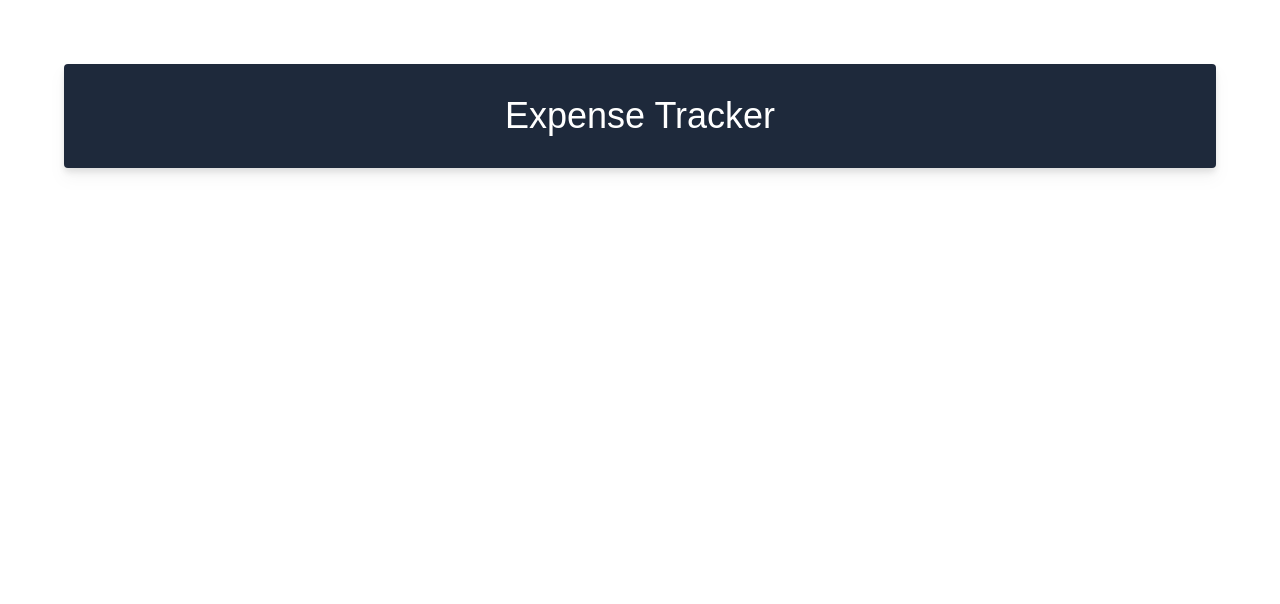
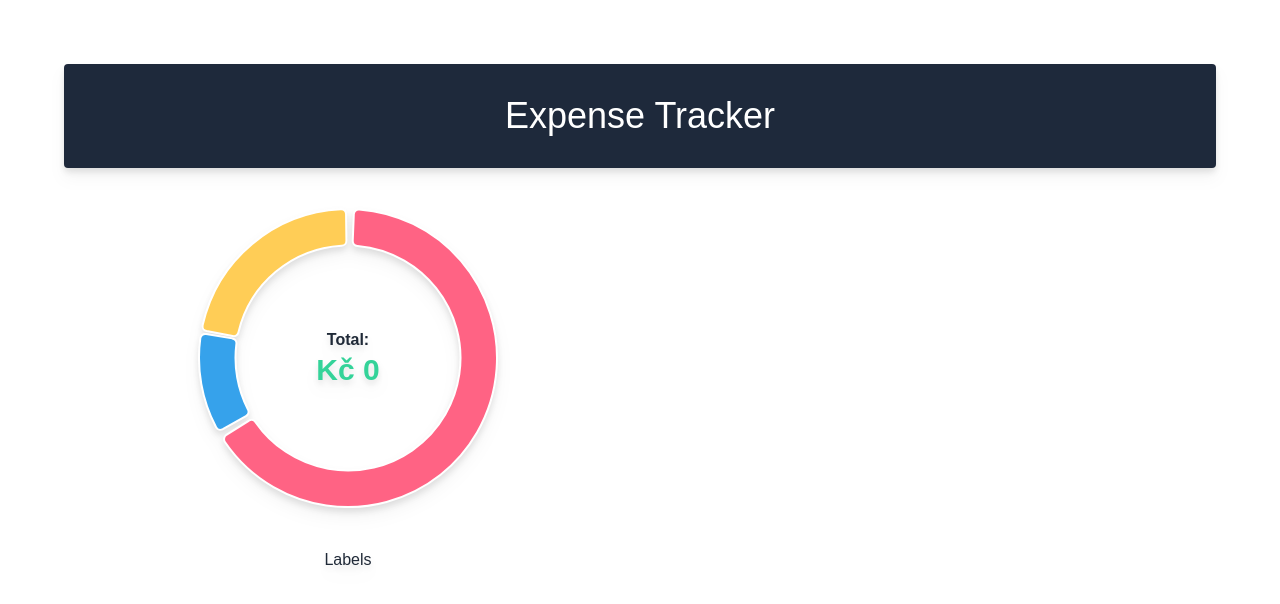
Before and after one commit to tpoberezhny/client, a React (Create React App) app: page / in a window 1280 px wide. Shown: the top 604 px of the page. Built offline with nearby package versions, Linux system fonts and the light colour scheme.

Commit message:
Adding Graph component

```diff
--- a/package.json
+++ b/package.json
@@ -6,7 +6,9 @@
     "@testing-library/jest-dom": "^5.17.0",
     "@testing-library/react": "^13.4.0",
     "@testing-library/user-event": "^13.5.0",
+    "chart.js": "^4.4.1",
     "react": "^18.2.0",
+    "react-chartjs-2": "^5.2.0",
     "react-dom": "^18.2.0",
     "react-scripts": "5.0.1",
     "web-vitals": "^2.1.4"
--- a/src/App.css
+++ b/src/App.css
@@ -27,3 +27,12 @@
 .bg-purple {
   background-color: var(--color-purple);
 }
+
+.chart .title {
+  position: absolute;
+  left: 0;
+  right: 0;
+  top: 40%;
+  margin-left: auto;
+  margin-right: auto;
+}
--- a/src/App.js
+++ b/src/App.js
@@ -1,4 +1,5 @@
 import "./App.css";
+import Graph from './components/Graph';
 
 function App() {
   return (
@@ -10,6 +11,7 @@ function App() {
         {/*grid columns */}
         <div className="grid md:grid-cols-2 gap-4">
           {/*Chart */}
+          <Graph />
           {/*Form */}
         </div>
       </div>
--- /dev/null
+++ b/src/components/Graph.js
@@ -0,0 +1,43 @@
+import React from "react";
+import { Doughnut } from "react-chartjs-2";
+import { Chart, ArcElement } from "chart.js";
+
+Chart.register(ArcElement);
+
+const config = {
+  data: {
+    datasets: [
+      {
+        data: [300, 50, 100],
+        backgroundColor: [
+          "rgb(255, 99, 132)",
+          "rgb(54, 162, 235)",
+          "rgb(255, 205, 86)",
+        ],
+        hoverOffset: 4,
+        borderRadius: 5,
+        spacing: 5,
+      },
+    ],
+  },
+  options: {
+    cutout: 110,
+  },
+};
+
+export default function Graph() {
+  return (
+    <div className="flex justify-content max-w-xs mx-auto">
+      <div className="item">
+        <div className="chart relative">
+          <Doughnut {...config}></Doughnut>
+          <h3 className="mb-4 font-bold title">
+            Total:{" "}
+            <span className="block text-3xl text-emerald-400">Kč {0}</span>
+          </h3>
+        </div>
+        <div className="flex flex-col py-10 gap-4">Labels</div>
+      </div>
+    </div>
+  );
+}
```
Also changed, not shown: 1 other file (tests, documents, lock files or other folders).
